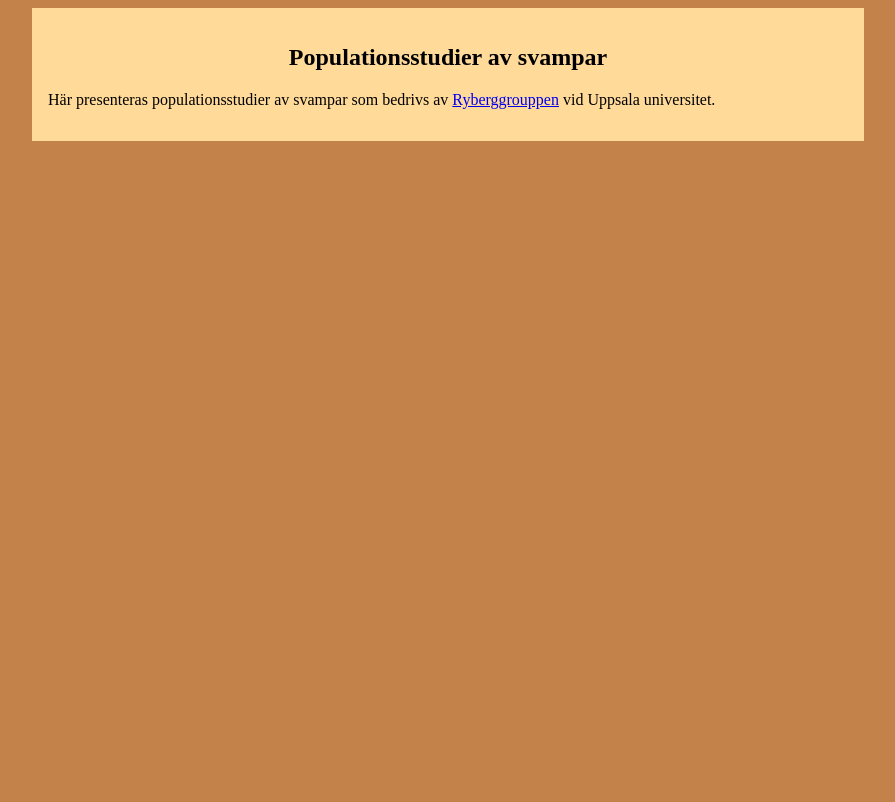
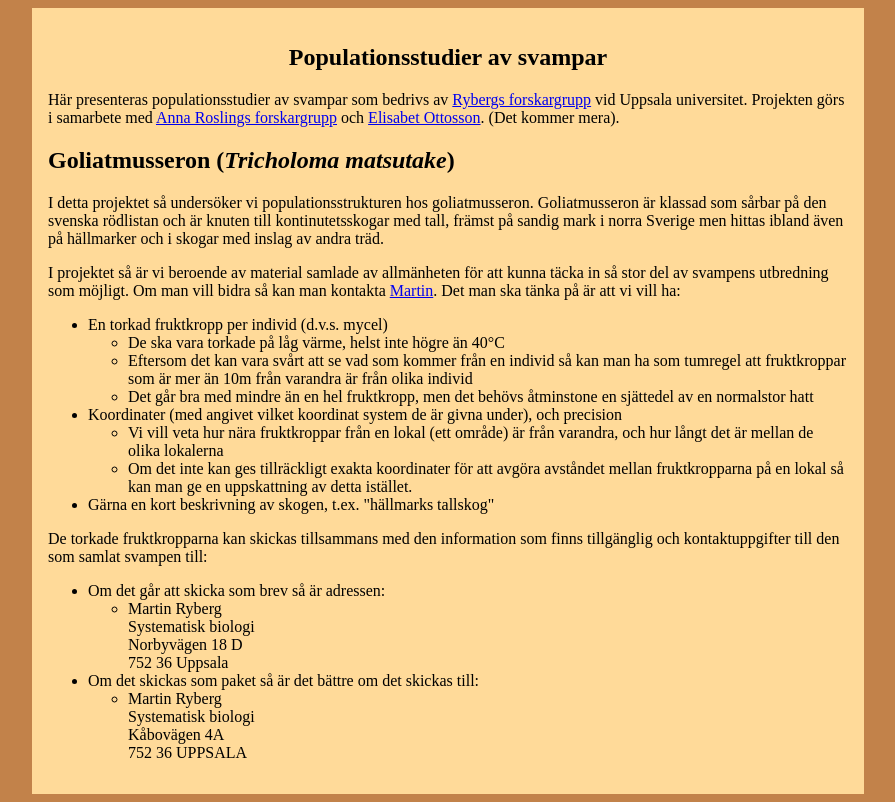
Before and after one commit to RybergGroup/publicpop, a plain HTML site: page index.html in a window 1280 px wide. Shown: the whole page, without its empty margins (192-1087 px from the left). Drawn offline with Linux system fonts and the light colour scheme.

Commit message:
Add text to page

```diff
--- a/index.html
+++ b/index.html
@@ -8,9 +8,42 @@
 <body>
 <article>
 <h1>Populationsstudier av svampar</h1>
-<p>Här presenteras populationsstudier av svampar som bedrivs av <a href="https://www.iob.uu.se/research/systematic-biology/ryberg-en/">Ryberggrouppen</a> vid Uppsala universitet.
+<p>Här presenteras populationsstudier av svampar som bedrivs av <a href="https://www.iob.uu.se/research/systematic-biology/ryberg-en/">Rybergs forskargrupp</a> vid Uppsala universitet.
+Projekten görs i samarbete med <a href="https://ieg.uu.se/evolutionsbiologi/rosling-se/">Anna Roslings forskargrupp</a> och <a href="https://www.slu.se/cv/elisabet-ottosson/">Elisabet Ottosson</a>. (Det kommer mera).
+</p>
 
+<h2>Goliatmusseron (<em>Tricholoma matsutake</em>)</h2>
+<p>I detta projektet så undersöker vi populationsstrukturen hos goliatmusseron. Goliatmusseron är klassad som sårbar på den svenska rödlistan och är knuten till kontinutetsskogar med tall, främst på sandig mark i norra Sverige men hittas ibland även på hällmarker och i skogar med inslag av andra träd.</p>
+<p>
+I projektet så är vi beroende av material samlade av allmänheten för att kunna täcka in så stor del av svampens utbredning som möjligt.
+Om man vill bidra så kan man kontakta <a href="mailto:martin.ryberg@ebc.uu.se">Martin</a>.
+Det man ska tänka på är att vi vill ha:
 </p>
+<ul>
+<li>En torkad fruktkropp per individ (d.v.s. mycel)
+    <ul>
+    <li>De ska vara torkade på låg värme, helst inte högre än 40&degC
+    <li>Eftersom det kan vara svårt att se vad som kommer från en individ så kan man ha som tumregel att fruktkroppar som är mer än 10m från varandra är från olika individ</li>
+    <li>Det går bra med mindre än en hel fruktkropp, men det behövs åtminstone en sjättedel av en normalstor hatt</li>
+    </ul>
+</li>
+<li>Koordinater (med angivet vilket koordinat system de är givna under), och precision
+<ul>
+<li>Vi vill veta hur nära fruktkroppar från en lokal (ett område) är från varandra, och hur långt det är mellan de olika lokalerna</li>
+<li>Om det inte kan ges tillräckligt exakta koordinater för att avgöra avståndet mellan fruktkropparna på en lokal så kan man ge en uppskattning av detta istället.</li>
+</ul>
+</li>
+<li>Gärna en kort beskrivning av skogen, t.ex. "hällmarks tallskog"</li>
+</ul>
+<p>De torkade fruktkropparna kan skickas tillsammans med den information som finns tillgänglig och kontaktuppgifter till den som samlat svampen till:
+<ul>
+<li>Om det går att skicka som brev så är adressen:
+<ul><li>Martin Ryberg</br>Systematisk biologi</br>Norbyvägen 18 D</br>752 36 Uppsala</li></ul>
+</li>
+<li>Om det skickas som paket så är det bättre om det skickas till:
+<ul><li>Martin Ryberg</br>Systematisk biologi</br>Kåbovägen 4A</br>752 36 UPPSALA</li></ul>
+</li>
+</ul>
 </article>
 <!--footer id="page_footer"-->
 </body>
```
